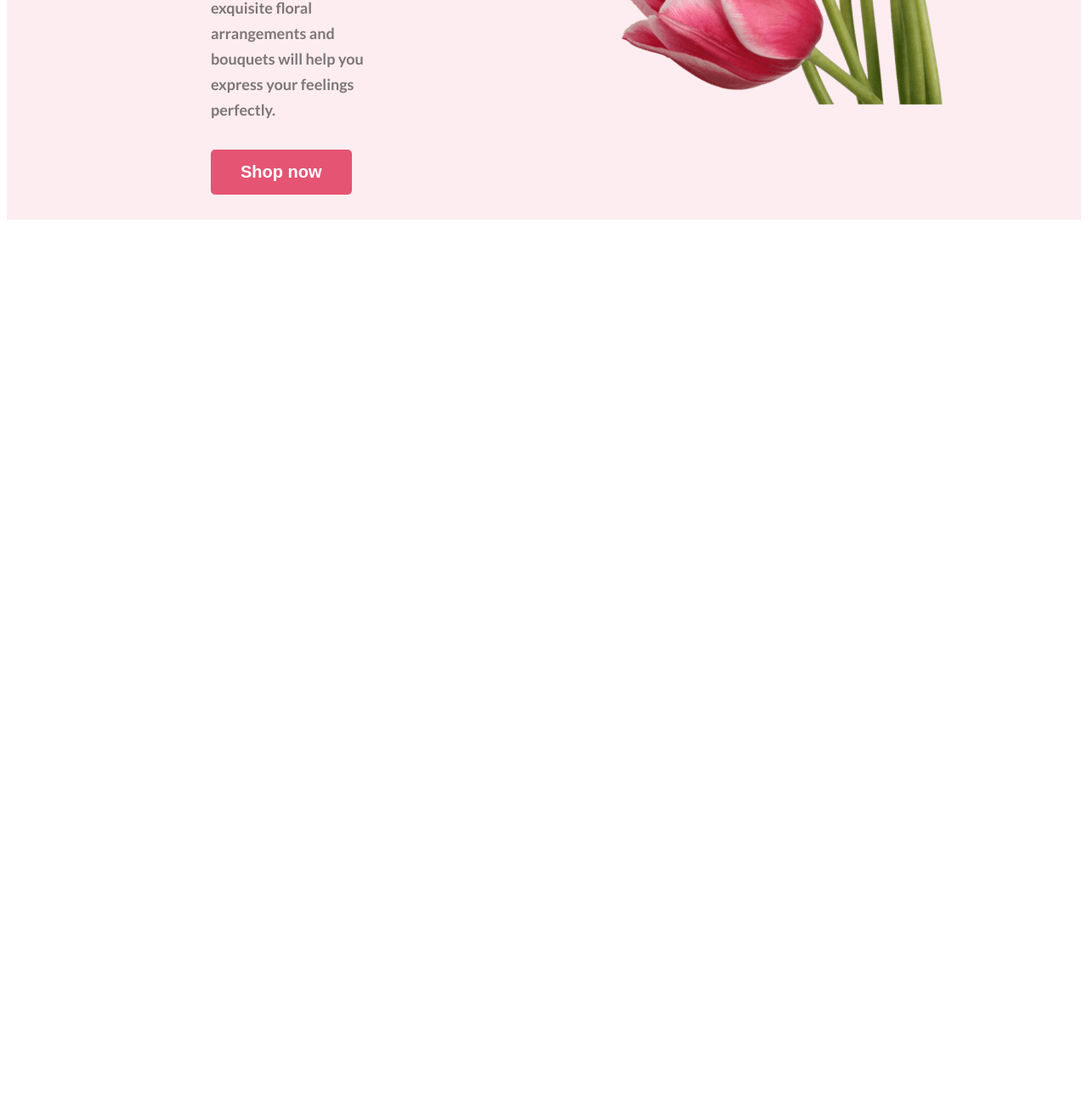
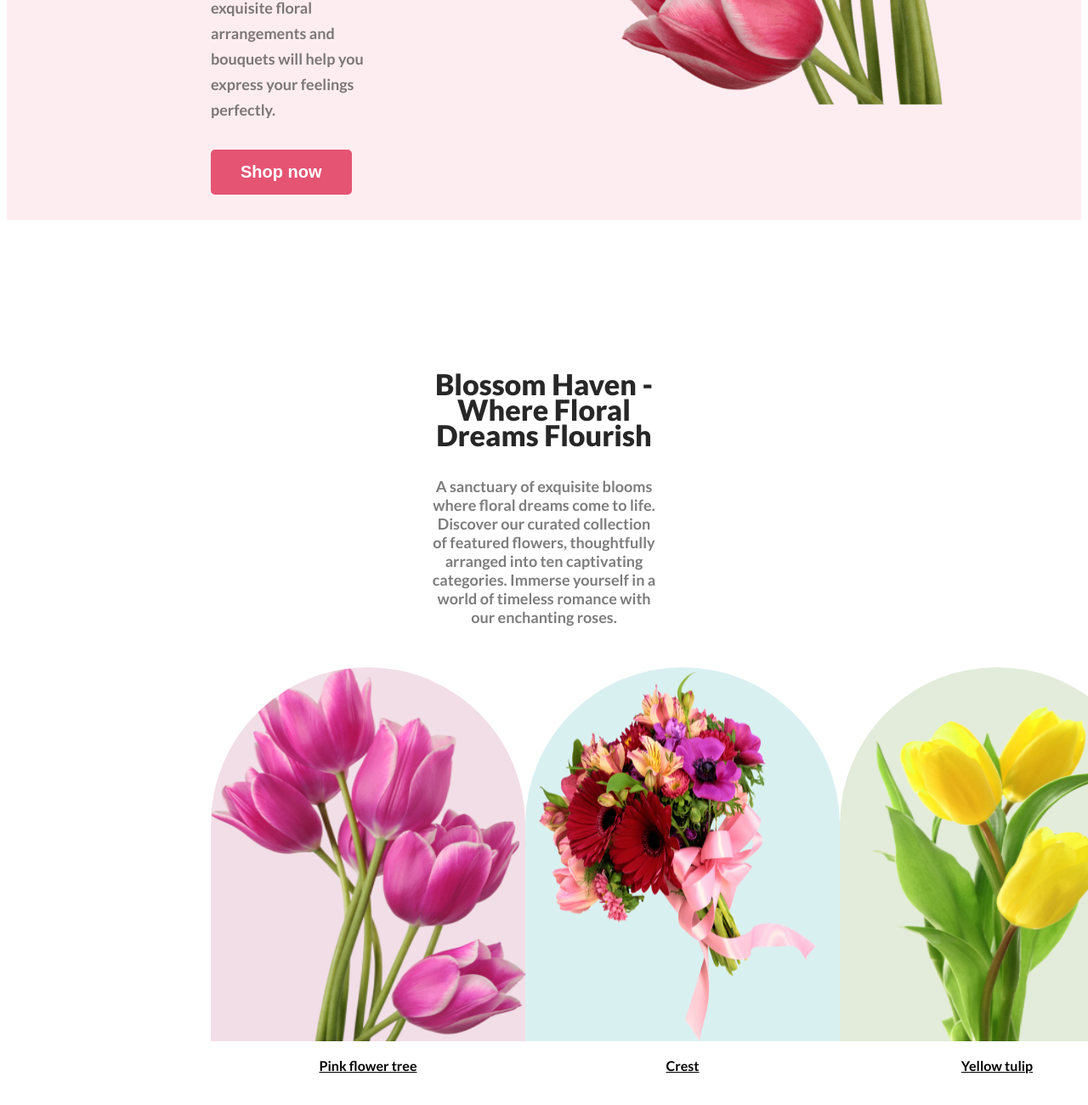
Before and after one commit to EftakharSany/flower-shop, a plain HTML site: page index.html in a window 1280 px wide. Shown: the part 850-2150 px from the top of the page at 85% size. Before the commit the page ends 1117 px from the top, so only its background shows below. Drawn offline with Linux system fonts and the light colour scheme.

Commit message:
flower category done

```diff
--- a/index.html
+++ b/index.html
@@ -20,7 +20,8 @@
                 <h1 class="banner-title">
                     Where flowers blossom and dreams come alive
                     </h2>
-                <p class="banner-description">We believe in the power of flowers to convey emotions and create memorable moments. Whether you're
+                    <p class="banner-description">We believe in the power of flowers to convey emotions and create
+                        memorable moments. Whether you're
                         celebrating a birthday, anniversary, wedding, or any other special event, our wide range of
                         exquisite floral arrangements and bouquets will help you express your feelings perfectly.</p>
                     <button class="primary-btn">
@@ -33,13 +34,38 @@
                 <img src="images/pngwing 10.png" alt="">
             </div>
 
-<div class="featured-flowers">
 
-</div>
 
 
     </header>
     <main>
+        <div class="featured-flowers">
+            <div>
+                <h3 class="featured-flowers-title">Blossom Haven - Where Floral Dreams Flourish</h3>
+                <p class="featured-flowers-description">A sanctuary of exquisite blooms where floral dreams come to
+                    life. Discover our curated collection of featured flowers, thoughtfully arranged into ten
+                    captivating categories. Immerse yourself in a world of timeless romance with our enchanting roses.
+                </p>
+            </div>
+        </div>
+        <div class="flowers-category">
+            <div class="flower"> <img class="flower-image-bg1" src="images/pngwing 6.png" alt="">
+                <p>Pink flower tree</p>
+
+            </div>
+            <div class="flower"> <img class="flower-image-bg2" src="images/pngwing 5.png" alt="">
+                <p>Crest</p>
+
+            </div>
+            <div class="flower"> <img class="flower-image-bg3" src="images/pngwing 7.png" alt="">
+                <p>Yellow tulip</p>
+
+            </div>
+        </div>
+
+
+
+
 
     </main>
     <footer>
--- a/style/shop.css
+++ b/style/shop.css
@@ -1,3 +1,7 @@
+body {
+    font-family: 'Lato', sans-serif;
+}
+
 .banner {
     display: flex;
     align-items: center;
@@ -8,34 +12,36 @@
     border: none;
 
 }
-.banner-description{
+
+.banner-description {
     color: rgba(39, 39, 39, 0.60);
-font-family: Lato;
     font-size: 18px;
     font-style: normal;
     font-weight: 400;
     line-height: 30px;
     margin: 32px 0;
+    max-width: 700px;
 }
+
 .banner-text {
     display: block;
     max-width: 50%;
     padding: 30px 240px;
 }
-.banner-title{
+
+.banner-title {
     color: #272727;
-font-family: Lato;
     font-size: 55px;
-
     font-weight: 800;
-
+    max-width: 700px;
 
 }
-.primary-btn{
+
+.primary-btn {
     padding: 5px 15px;
     color: white;
     border-radius: 5px;
-    background:#E55473;
+    background: #E55473;
     border: 0px;
     font-style: normal;
     font-weight: 700;
@@ -43,9 +49,70 @@ font-weight: 800;
     padding: 15px 35px;
 
 }
-.banner-image{
+
+.banner-image {
     width: 635px;
     height: 800px;
     padding-right: 240Px;
     padding-top: 30px;
 }
+
+/* featured flowers section  */
+
+
+.featured-flowers {
+    margin: 178px 500px 0px;
+}
+
+.featured-flowers-title {
+    color: #272727;
+    text-align: center;
+    font-size: 34px;
+    font-weight: 800;
+    line-height: 30px;
+
+}
+
+.featured-flowers-description {
+    color: rgba(39, 39, 39, 0.60);
+    text-align: center;
+    font-size: 18px;
+    font-weight: 400;
+    margin: 10px 0px;
+
+}
+
+.flowers-category {
+    display: flex;
+    justify-content: space-around;
+    margin: 48px 240px;
+    text-align: center;
+    text-decoration: underline;
+
+}
+.flower{
+margin-top: 20px 240px;
+}
+
+.flower-image-bg1 {
+    border-radius: 300px 300px 0px 0px;
+    background: rgba(167, 33, 98, 0.15);
+    width: 370px;
+    height: 440px;
+    flex-shrink: 0;
+
+}
+.flower-image-bg2 {
+    border-radius: 300px 300px 0px 0px;
+    background: rgba(5, 151, 160, 0.15);
+    width: 370px;
+    height: 440px;
+    flex-shrink: 0;
+}
+.flower-image-bg3 {
+    border-radius: 300px 300px 0px 0px;
+    background: rgba(71, 125, 17, 0.15);
+    width: 370px;
+    height: 440px;
+    flex-shrink: 0;
+}
```
Lines whose indentation alone changed are shown as unchanged.
